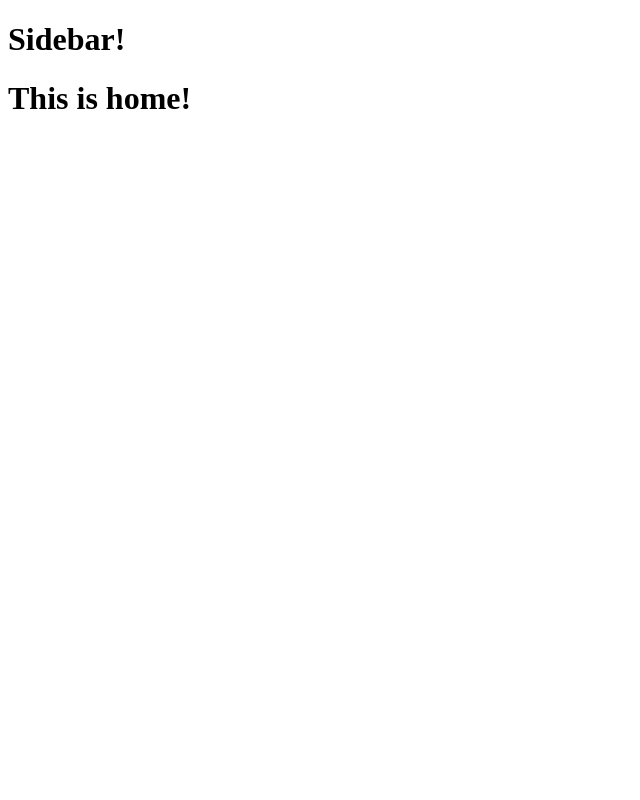
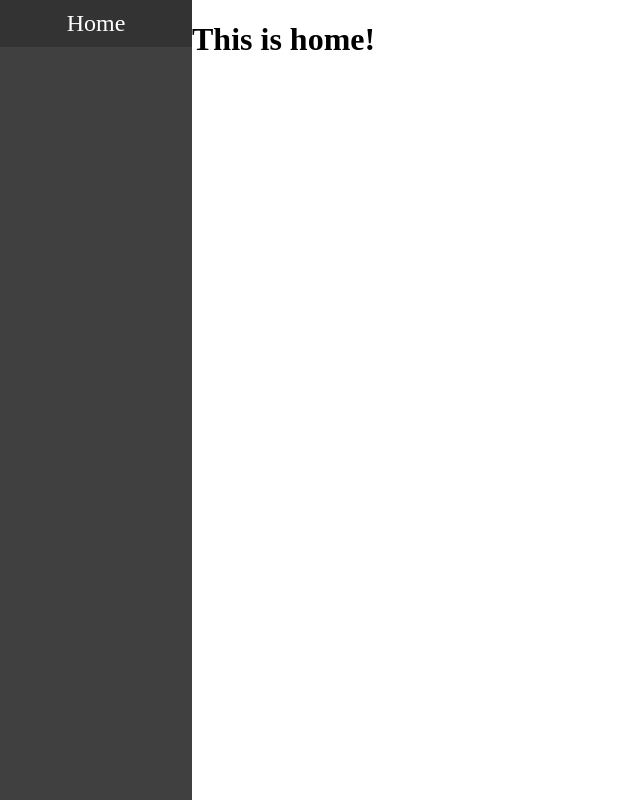
Before and after one commit to uzlog/react-crm, a React app: page / in a window 1280 px wide. Shown: the whole page, without its empty margins (0-640 px from the left). Built offline with nearby package versions, Linux system fonts and the light colour scheme.

Commit message:
Add sidebar and global styles.

```diff
--- a/package.json
+++ b/package.json
@@ -70,6 +70,7 @@
         "react": "^16.8.1",
         "react-dom": "^16.8.1",
         "react-hot-loader": "^4.6.5",
-        "react-router-dom": "^5.1.2"
+        "react-router-dom": "^5.1.2",
+        "styled-components": "^4.4.1"
     }
 }
--- a/src/app.js
+++ b/src/app.js
@@ -3,6 +3,7 @@ import { hot } from "react-hot-loader/root";
 import { BrowserRouter as Router, Route } from "react-router-dom";
 import routes from "./config/routes";
 import PageWrapper from "./pages";
+import GlobalStyles from "./styles";
 
 const App = () => (
     <Router>
@@ -16,6 +17,7 @@ const App = () => (
                 </Route>
             );
         })}
+        {<GlobalStyles />}
     </Router>
 );
 
--- a/src/components/Sidebar/Sidebar.jsx
+++ b/src/components/Sidebar/Sidebar.jsx
@@ -1,5 +1,7 @@
 import React from "react";
 import PropTypes from "prop-types";
+import SidebarItem from "./SidebarItem/SidebarItem";
+import { SidebarWrapper } from "./Sidebar.styled";
 
 const Sidebar = ({ visible }) => {
     if (!visible) {
@@ -7,9 +9,9 @@ const Sidebar = ({ visible }) => {
     }
 
     return (
-        <div>
-            <h1>Sidebar!</h1>
-        </div>
+        <SidebarWrapper>
+            <SidebarItem />
+        </SidebarWrapper>
     );
 };
 
--- /dev/null
+++ b/src/components/Sidebar/Sidebar.styled.js
@@ -0,0 +1,11 @@
+import styled from "styled-components";
+
+// eslint-disable-next-line import/prefer-default-export
+export const SidebarWrapper = styled.div`
+    display: flex;
+    flex-direction: column;
+    background: #000000bf;
+    width: 15vw;
+    min-width: 150px;
+    color: white;
+`;
--- /dev/null
+++ b/src/components/Sidebar/SidebarItem/SidebarItem.jsx
@@ -0,0 +1,8 @@
+import React from "react";
+import { Item } from "./SidebarItem.styled";
+import routes from "../../../config/routes";
+
+const SidebarItem = () =>
+    routes.map(route => <Item to={route.path}>{route.description}</Item>);
+
+export default SidebarItem;
--- /dev/null
+++ b/src/components/Sidebar/SidebarItem/SidebarItem.styled.js
@@ -0,0 +1,16 @@
+import styled from "styled-components";
+import { Link } from "react-router-dom";
+
+// eslint-disable-next-line import/prefer-default-export
+export const Item = styled(Link)`
+    display: block;
+    padding: 10px 5px;
+    text-decoration: none;
+    text-align: center;
+    color: white;
+    font-size: 1.5em;
+
+    :hover {
+        background: #00000036;
+    }
+`;
--- a/src/pages/index.js
+++ b/src/pages/index.js
@@ -1,22 +1,24 @@
 import React from "react";
 import PropTypes from "prop-types";
 import Sidebar from "../components/Sidebar/Sidebar";
+import { PageWrapper } from "./index.styled";
 
-const PageWrapper = ({ route: { sidebarEnabled, component: Component } }) => (
-    <React.Fragment>
+const Page = ({ route: { sidebarEnabled, component: Component } }) => (
+    <PageWrapper>
         <Sidebar visible={sidebarEnabled} />
         <Component />
-    </React.Fragment>
+    </PageWrapper>
 );
 
-PageWrapper.propTypes = {
+Page.propTypes = {
     route: PropTypes.shape({
-        sidebarEnabled: PropTypes.bool
+        sidebarEnabled: PropTypes.bool.isRequired,
+        component: PropTypes.elementType.isRequired
     })
 };
 
-PageWrapper.defaultProps = {
+Page.defaultProps = {
     route: { sidebarEnabled: false }
 };
 
-export default PageWrapper;
+export default Page;
--- /dev/null
+++ b/src/pages/index.styled.js
@@ -0,0 +1,7 @@
+import styled from "styled-components";
+
+// eslint-disable-next-line import/prefer-default-export
+export const PageWrapper = styled.div`
+    display: flex;
+    min-height: 100vh;
+`;
--- /dev/null
+++ b/src/styles/index.js
@@ -0,0 +1,12 @@
+import { createGlobalStyle } from "styled-components";
+import * as primary from "./primary";
+
+const styles = {
+    ...primary
+};
+
+const GlobalStyles = createGlobalStyle`
+${Object.keys(styles).map(key => styles[key])}
+`;
+
+export default GlobalStyles;
--- /dev/null
+++ b/src/styles/primary.js
@@ -0,0 +1,7 @@
+const GlobalStyles = `
+  body {
+    margin: 0
+  }
+`;
+
+export default GlobalStyles;
```
Also changed, not shown: 1 other file (tests, documents, lock files or other folders).
